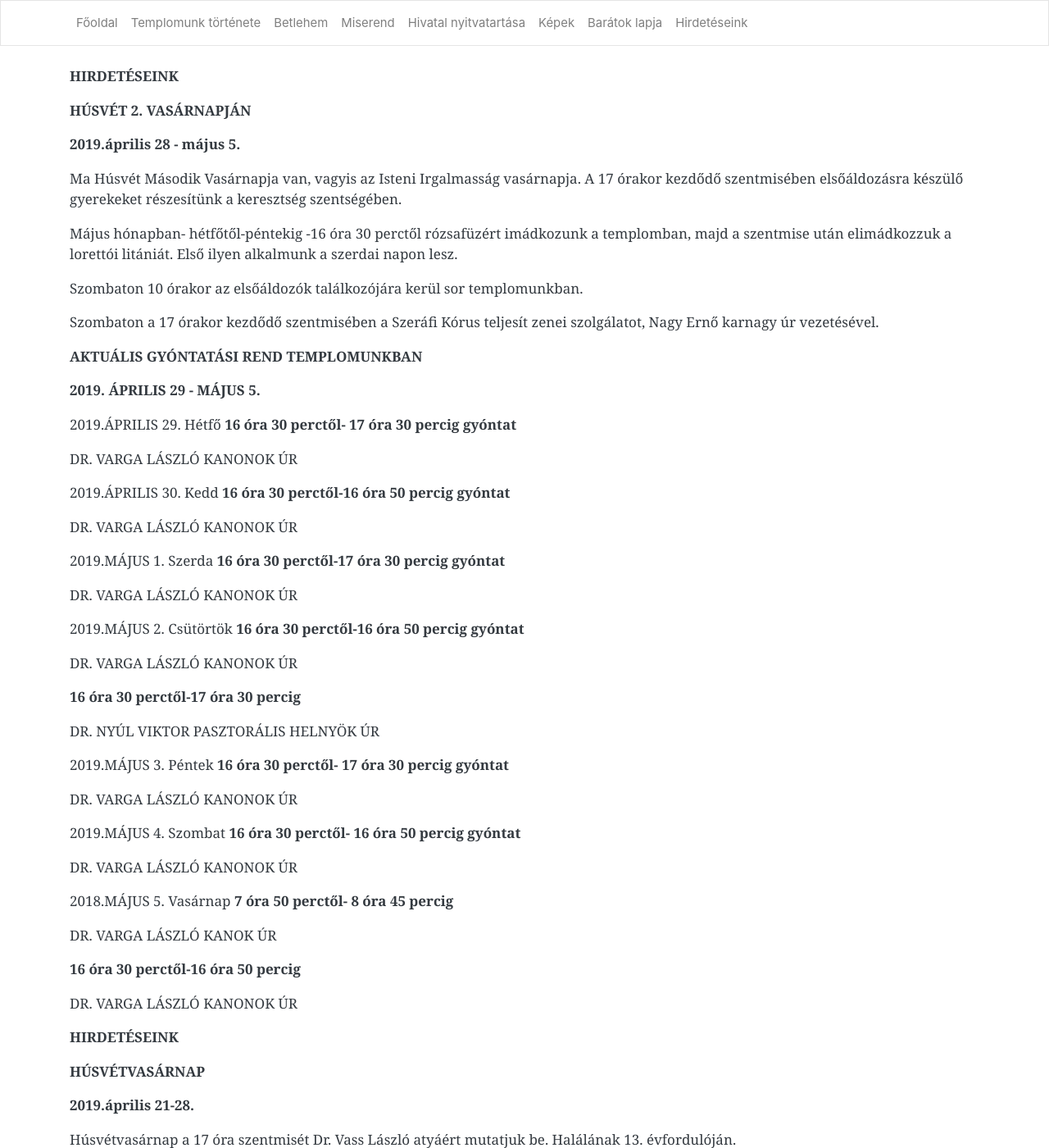
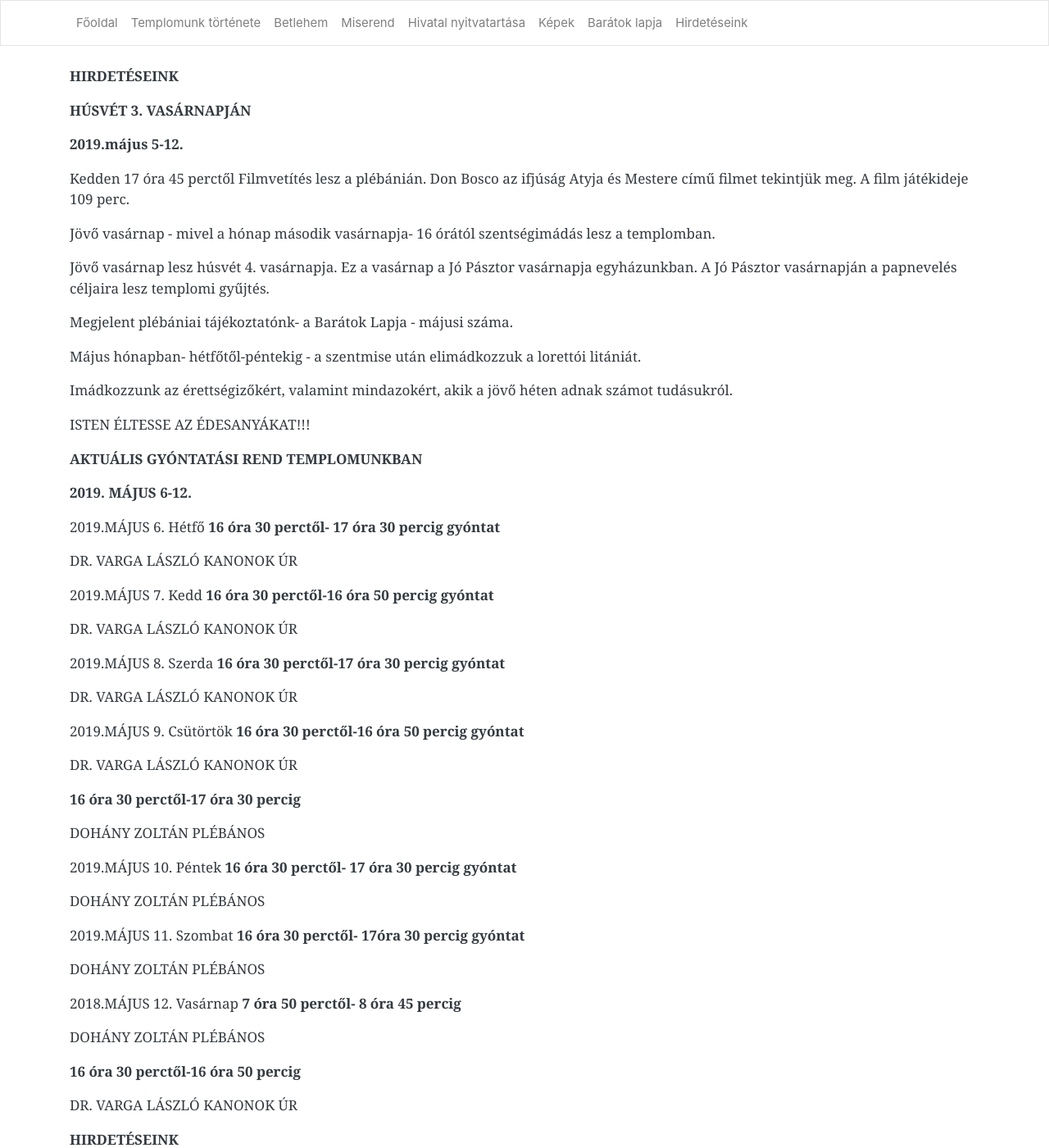
Before and after one commit to pecsi-ferences/pecsi-ferences.github.io, a Jekyll site: the page built from hirdeteseink.md, in a window 1280 px wide and 1400 px high. Shown: the whole window at 82% size. Built offline with Jekyll 4.4.1, drawn with Linux system fonts in a browser that asks for light colours; nearby versions of some CDN libraries.

Commit message:
Update from Forestry.io Zoltán Dohány updated hirdeteseink.md

```diff
--- a/hirdeteseink.md
+++ b/hirdeteseink.md
@@ -5,6 +5,66 @@ title: Hirdetéseink
 ---
 **HIRDETÉSEINK**
 
+**HÚSVÉT 3. VASÁRNAPJÁN**
+
+**2019.május 5-12.**
+
+Kedden 17 óra 45 perctől Filmvetítés lesz a plébánián. Don Bosco az ifjúság Atyja és Mestere című filmet tekintjük meg. A film játékideje 109 perc.
+
+Jövő vasárnap - mivel a hónap második vasárnapja- 16 órától szentségimádás lesz a templomban.
+
+Jövő vasárnap lesz húsvét 4. vasárnapja. Ez a vasárnap a Jó Pásztor vasárnapja egyházunkban. A Jó Pásztor vasárnapján a papnevelés céljaira lesz templomi gyűjtés.
+
+Megjelent plébániai tájékoztatónk- a Barátok Lapja - májusi száma.
+
+Május hónapban- hétfőtől-péntekig - a szentmise után elimádkozzuk a lorettói litániát.
+
+Imádkozzunk az érettségizőkért, valamint mindazokért, akik a jövő héten adnak számot tudásukról.
+
+ISTEN ÉLTESSE AZ ÉDESANYÁKAT!!!
+
+**AKTUÁLIS GYÓNTATÁSI REND TEMPLOMUNKBAN**
+
+**2019. MÁJUS 6-12.**
+
+2019\.MÁJUS 6. Hétfő **16 óra 30 perctől- 17 óra 30 percig gyóntat**
+
+DR. VARGA LÁSZLÓ KANONOK ÚR
+
+2019\.MÁJUS 7. Kedd **16 óra 30 perctől-16 óra 50 percig gyóntat**
+
+DR. VARGA LÁSZLÓ KANONOK ÚR
+
+2019\.MÁJUS 8. Szerda **16 óra 30 perctől-17 óra 30 percig gyóntat**
+
+DR. VARGA LÁSZLÓ KANONOK ÚR
+
+2019\.MÁJUS 9. Csütörtök **16 óra 30 perctől-16 óra 50 percig gyóntat**
+
+DR. VARGA LÁSZLÓ KANONOK ÚR
+
+**16 óra 30 perctől-17 óra 30 percig**
+
+DOHÁNY ZOLTÁN PLÉBÁNOS
+
+2019\.MÁJUS 10. Péntek **16 óra 30 perctől- 17 óra 30 percig gyóntat**
+
+DOHÁNY ZOLTÁN PLÉBÁNOS
+
+2019\.MÁJUS 11. Szombat **16 óra 30 perctől- 17óra 30 percig gyóntat**
+
+DOHÁNY ZOLTÁN PLÉBÁNOS
+
+2018\.MÁJUS 12. Vasárnap **7 óra 50 perctől- 8 óra 45 percig**
+
+DOHÁNY ZOLTÁN PLÉBÁNOS
+
+**16 óra 30 perctől-16 óra 50 percig**
+
+DR. VARGA LÁSZLÓ KANONOK ÚR
+
+**HIRDETÉSEINK**
+
 **HÚSVÉT 2. VASÁRNAPJÁN**
 
 **2019.április 28 - május 5.**
```
